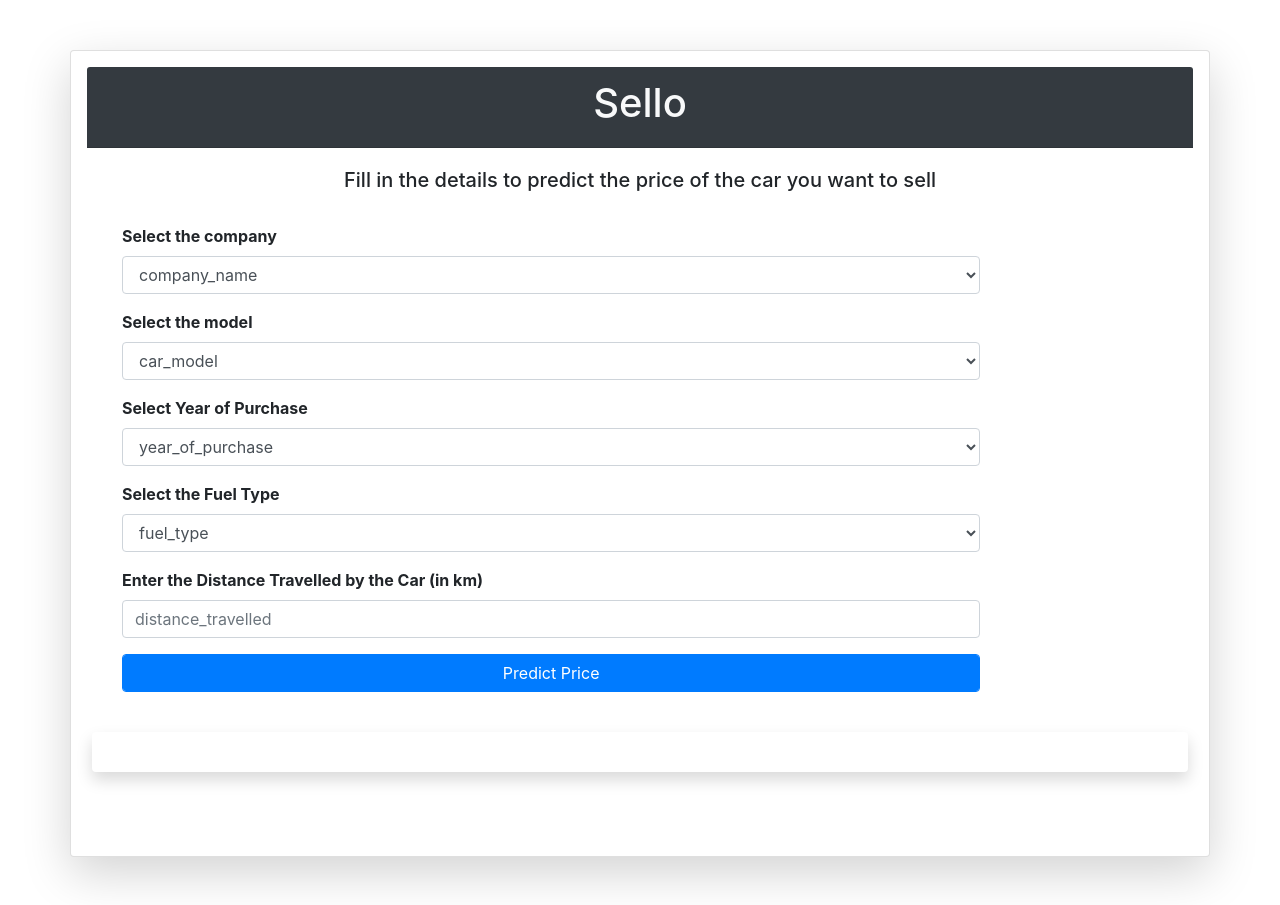
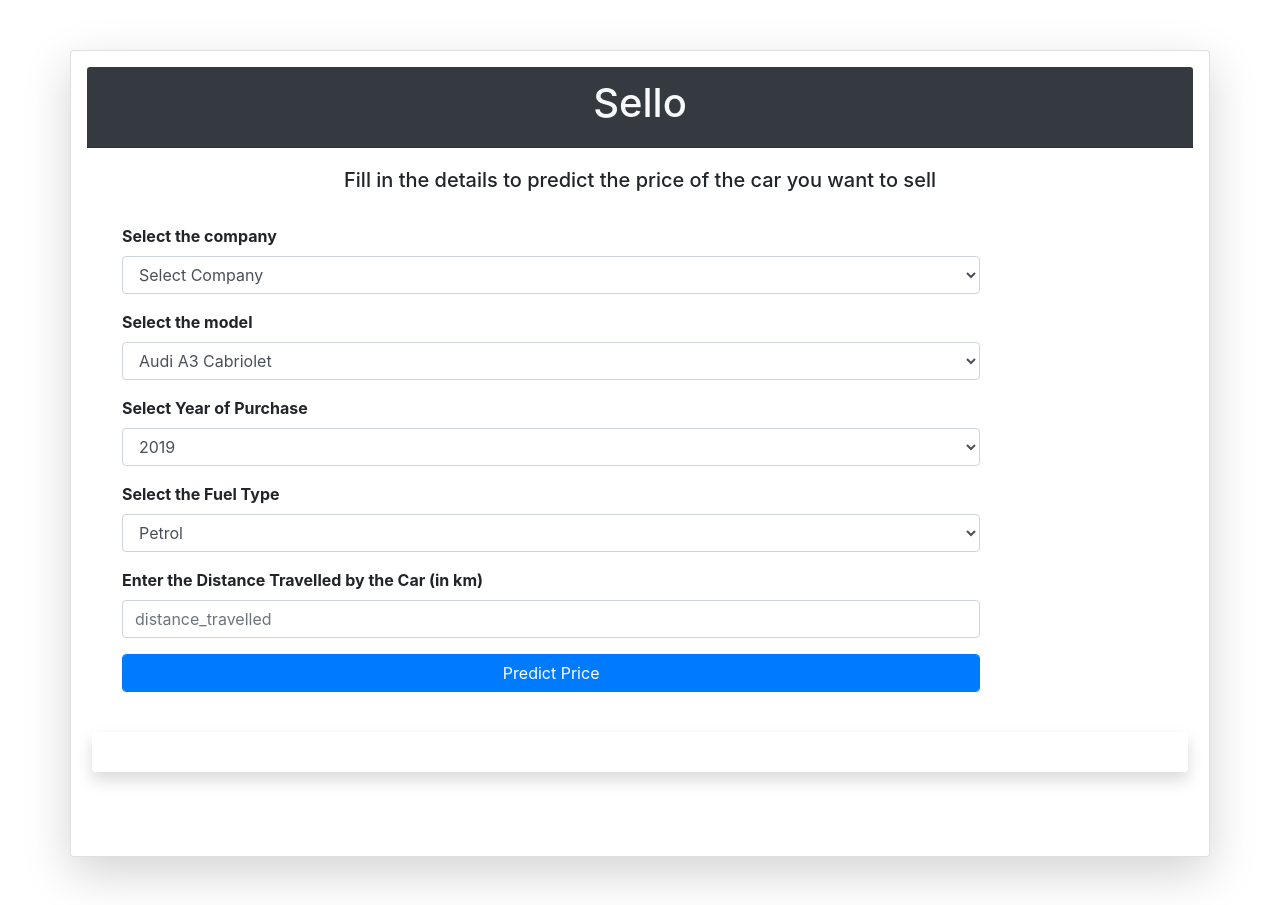
Before and after one commit to KavyaSharma09/Machine_Learning, a Flask app: page / in a window 1280 px wide. Run offline with Flask 2, Linux system fonts and the light colour scheme; parts of the project's set-up code (start-up, migrations or seed data) failed here and were passed over; some libraries are stand-ins or nearby versions.

Commit message:
Update index.html

```diff
--- a/templates/index.html
+++ b/templates/index.html
@@ -38,7 +38,7 @@
                             <select class="selectpicker form-control" id="company" name="company" required="1"
                                 onchange="load_car_models(this.id,'car_models')">
                                 {% for company in companies %}
-                                <option value="{{ company }}">company_name</option>
+                                <option value="{{ company }}">{{ company }}</option>
                                 {% endfor %}
                             </select>
                         </div>
@@ -46,7 +46,7 @@
                             <label><b>Select the model</b> </label><br>
                             <select class="selectpicker form-control" id="car_models" name="car_models" required="1">
                             {% for model in car_models %}
-                                <option value="{{ model }}">car_model</option>
+                                <option value="{{ model }}">{{ model }}</option>
                                 {% endfor %}
                             </select>
                         </div>
@@ -54,7 +54,7 @@
                             <label><b>Select Year of Purchase</b> </label><br>
                             <select class="selectpicker form-control" id="year" name="year" required="1">
                                 {% for year in years %}
-                                <option value="{{ year }}">year_of_purchase</option>
+                                <option value="{{ year }}">{{ year }}</option>
                                 {% endfor %}
                             </select>
                         </div>
@@ -62,7 +62,7 @@
                             <label><b>Select the Fuel Type</b> </label><br>
                             <select class="selectpicker form-control" id="fuel_type" name="fuel_type" required="1">
                                 {% for fuel in fuel_types %}
-                                <option value="{{ fuel }}">fuel_type</option>
+                                <option value="{{ fuel }}">{{ fuel }}</option>
                                 {% endfor %}
                             </select>
                         </div>
@@ -95,7 +95,7 @@
             car_model.value = "";
             car_model.innerHTML = "";
             {% for company in companies %}
-            if (company.value == "company_name") {
+            if (company.value == "{{ company }}") {
                 {% for model in car_models %}
                 {% if company in model %}
 
```
